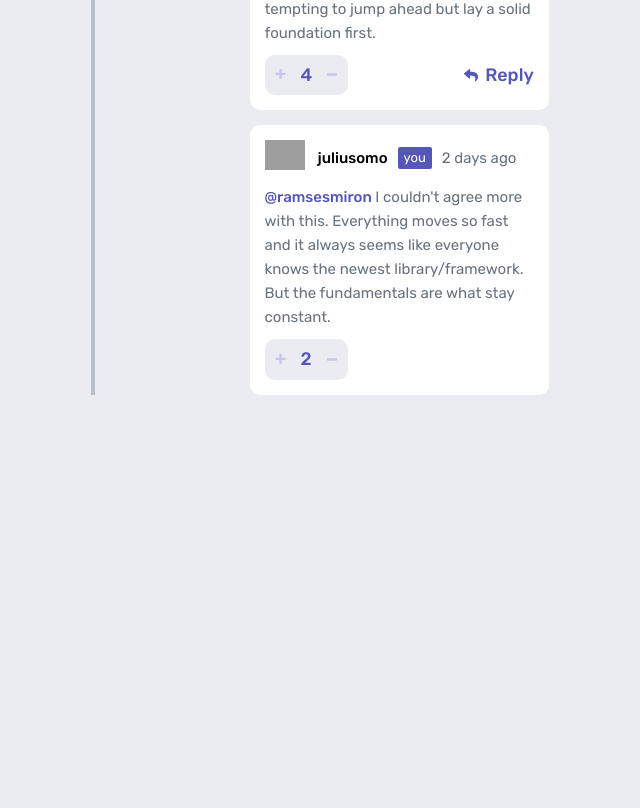
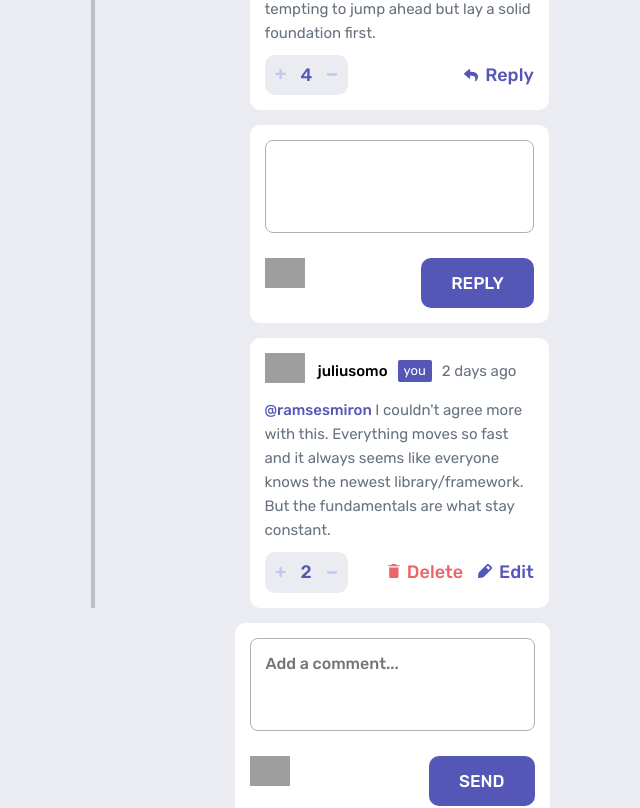
Before and after one commit to OGEmanuel/react-interactive-comments-section, a React (Create React App) app: page / in a window 1280 px wide. Shown: the part 740-1548 px from the top of the page, without its empty margins (248-888 px from the left). Before the commit the page ends 1170 px from the top, so only its background shows below. Built offline with nearby package versions, Linux system fonts and the light colour scheme; grey boxes are pictures that could not be loaded.

Commit message:
Need to fix input state

```diff
--- a/src/App.js
+++ b/src/App.js
@@ -1,3 +1,4 @@
+import AddComments from './Components/Comments/AddComments';
 import AllComments from './Components/Comments/AllComments';
 
 const DATA = {
@@ -75,7 +76,17 @@ const DATA = {
 
 function App() {
   // console.log(DATA);
-  return <AllComments comments={DATA.comments} curUser={DATA.currentUser} />;
+  return (
+    <div>
+      <AllComments comments={DATA.comments} curUser={DATA.currentUser} />
+      <AddComments
+        curUser={DATA.currentUser}
+        placeholder="Add a comment..."
+        button="SEND"
+        class="add-comments"
+      />
+    </div>
+  );
 }
 
 export default App;
--- /dev/null
+++ b/src/Components/Comments/AddComments.css
@@ -0,0 +1,48 @@
+textarea {
+  width: 100%;
+  padding: 1.5rem 1rem 0rem 1.5rem;
+  border: 0.1rem solid hsl(211, 10%, 70%);
+  border-radius: 0.8rem;
+  margin-bottom: 2rem;
+  font-family: inherit;
+  font-size: 1.6rem;
+  color: hsl(211, 10%, 45%);
+  font-weight: 500;
+  resize: none;
+}
+textarea :focus {
+  outline: none;
+}
+
+textarea ::placeholder {
+  font-size: 1.6rem;
+  font-weight: 500;
+  font-family: 'Rubik', sans-serif;
+  color: hsl(211, 10%, 45%);
+}
+
+.user-photo {
+  width: 4rem;
+}
+
+.user-photo img {
+  width: 100%;
+}
+
+button {
+  padding: 1.5rem 3rem;
+  border: none;
+  background-color: hsl(238, 40%, 52%);
+  border-radius: 1rem;
+  text-transform: uppercase;
+  color: hsl(0, 0%, 100%);
+  font-family: inherit;
+  font-weight: 500;
+  font-size: 1.7rem;
+  cursor: pointer;
+}
+
+.add-replies {
+  width: 95%;
+  margin-left: 1.5rem;
+}
--- /dev/null
+++ b/src/Components/Comments/AddComments.js
@@ -0,0 +1,20 @@
+import Card from '../UI/Card';
+import './AddComments.css';
+
+const AddComments = props => {
+  return (
+    <Card className={props.class}>
+      <form>
+        <textarea placeholder={props.placeholder} cols="30" rows="4"></textarea>
+        <div className="base">
+          <div className="user-photo">
+            <img src={props.curUser.image.png} alt="Current user" />
+          </div>
+          <button>{props.button}</button>
+        </div>
+      </form>
+    </Card>
+  );
+};
+
+export default AddComments;
--- a/src/Components/Comments/AllComments.js
+++ b/src/Components/Comments/AllComments.js
@@ -1,7 +1,6 @@
 import Comments from './Comments';
 
 const AllComments = props => {
-  console.log(props.curUser);
   return (
     <div>
       <Comments comments={props.comments} curUser={props.curUser} />
--- a/src/Components/Comments/Comments.js
+++ b/src/Components/Comments/Comments.js
@@ -1,11 +1,17 @@
+import { useState } from 'react';
 import UserProfile from './UserProfile';
 import Card from '../UI/Card';
 import UserContent from './UserContent';
 import CommentsBase from './CommentsBase';
 import AllReplies from '../Replies/AllReplies';
 import './Comments.css';
+import AddComments from './AddComments';
 
 const Comments = props => {
+  const [isReplying, setIsReplying] = useState(false);
+  const handleReplyClick = () => {
+    setIsReplying(!isReplying);
+  };
   return (
     <div>
       {props.comments.map(comments => (
@@ -19,11 +25,20 @@ const Comments = props => {
             />
             <UserContent content={comments.content} />
             <CommentsBase
+              onReplyClick={handleReplyClick}
               username={comments.user.username}
               score={comments.score}
               curUser={props.curUser}
             />
           </Card>
+          {isReplying && (
+            <AddComments
+              curUser={props.curUser}
+              placeholder=""
+              button="REPLY"
+              class="add-comments"
+            />
+          )}
           {comments.replies.length > 0 && (
             <div className="before">
               {comments.replies.map(replies => (
--- a/src/Components/Comments/CommentsBase.css
+++ b/src/Components/Comments/CommentsBase.css
@@ -1,5 +1,8 @@
 .base,
-.reply-box {
+.reply-box,
+.curUser,
+.edit-box,
+.delete-box {
   display: flex;
 }
 
@@ -9,7 +12,9 @@
 
 .plus-icon,
 .minus-icon,
-.reply-box {
+.reply-box,
+.delete-box,
+.edit-box {
   cursor: pointer;
 }
 
@@ -18,21 +23,42 @@
 }
 
 .score,
-.reply-box p {
+.reply-box p,
+.edit-box {
+  color: hsl(238, 40%, 52%);
+}
+
+.score,
+.reply-box p,
+.delete-box,
+.edit-box {
   font-size: 1.8rem;
   font-weight: 500;
-  color: hsl(238, 40%, 52%);
 }
 
 .minus-icon {
   padding-bottom: 0.3rem;
 }
 
-.reply-box {
+.reply-box,
+.curUser {
+  align-items: center;
+}
+
+.reply-box,
+.delete-box,
+.edit-box {
   gap: 0.7rem;
-  align-items: center;
 }
 
 .reply-icon {
   padding-top: 0.7rem;
 }
+
+.curUser {
+  gap: 1.5rem;
+}
+
+.delete-box p {
+  color: hsl(358, 79%, 66%);
+}
--- a/src/Components/Comments/CommentsBase.js
+++ b/src/Components/Comments/CommentsBase.js
@@ -3,7 +3,13 @@ import './CommentsBase.css';
 import minus from './icons/icon-minus.svg';
 import plus from './icons/icon-plus.svg';
 import reply from './icons/icon-reply.svg';
+import del from './icons/icon-delete.svg';
+import edit from './icons/icon-edit.svg';
+
 const CommentsBase = props => {
+  const handleClick = e => {
+    props.onReplyClick(e.target);
+  };
   return (
     <div className="base">
       <ScoreCard>
@@ -16,7 +22,7 @@ const CommentsBase = props => {
         </div>
       </ScoreCard>
       {props.username !== props.curUser.username && (
-        <div className="reply-box">
+        <div onClick={handleClick} className="reply-box">
           <div className="reply-icon">
             <img src={reply} alt="" />
           </div>
@@ -24,7 +30,20 @@ const CommentsBase = props => {
         </div>
       )}
       {props.username === props.curUser.username && (
-        <div className="curUser"></div>
+        <div className="curUser">
+          <div className="delete-box">
+            <div className="delete-icon">
+              <img src={del} alt="" />
+            </div>
+            <p>Delete</p>
+          </div>
+          <div className="edit-box">
+            <div className="edit-icon">
+              <img src={edit} alt="" />
+            </div>
+            <p>Edit</p>
+          </div>
+        </div>
       )}
     </div>
   );
--- a/src/Components/Replies/Replies.js
+++ b/src/Components/Replies/Replies.js
@@ -3,6 +3,7 @@ import UserProfile from '../Comments/UserProfile';
 import UserContent from '../Comments/UserContent';
 import CommentsBase from '../Comments/CommentsBase';
 import './Replies.css';
+import AddComments from '../Comments/AddComments';
 
 const Replies = props => {
   return (
@@ -22,8 +23,17 @@ const Replies = props => {
           username={props.replies.user.username}
           curUser={props.curUser}
           score={props.replies.score}
+          // onReplyClick={handleReplyClick}
         />
       </Card>
+      {props.replies.user.username !== props.curUser.username && (
+        <AddComments
+          curUser={props.curUser}
+          placeholder=""
+          button="REPLY"
+          class="add-replies"
+        />
+      )}
     </div>
   );
 };
```
Also changed, not shown: src/Components/Comments/icons/icon-delete.svg (added), src/Components/Comments/icons/icon-edit.svg (added).
